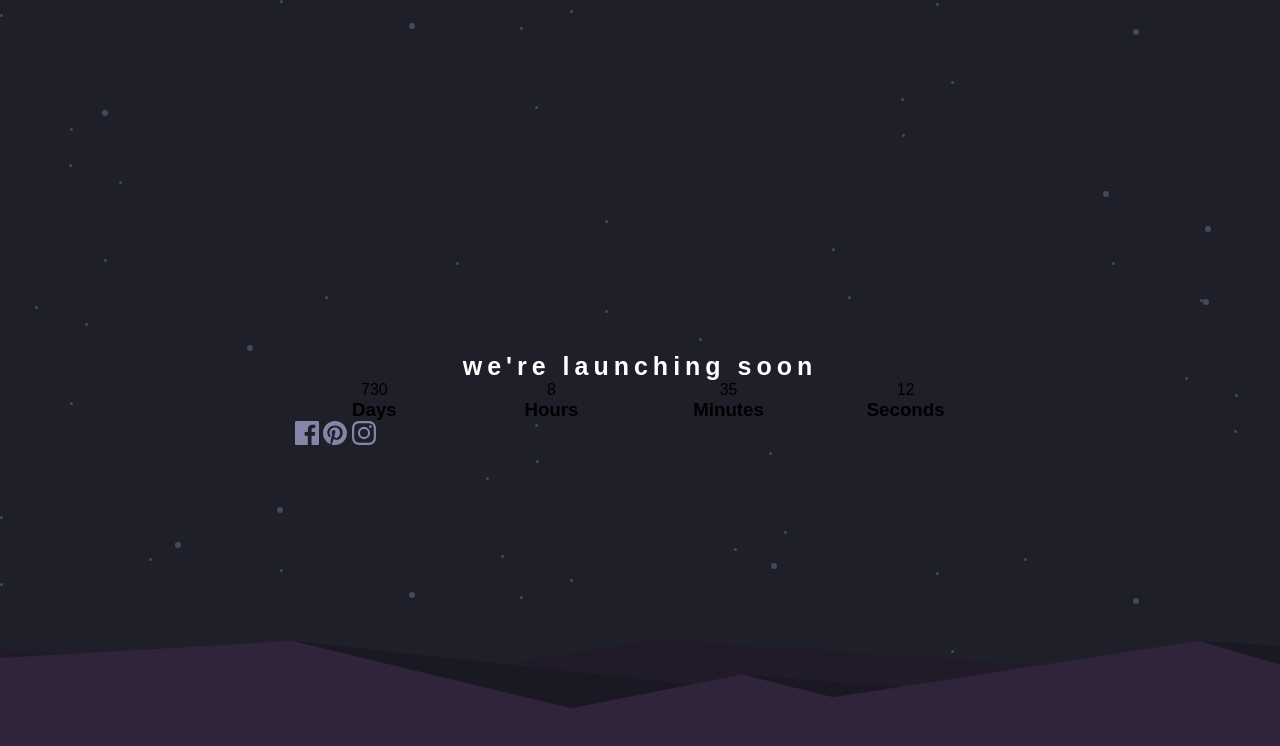
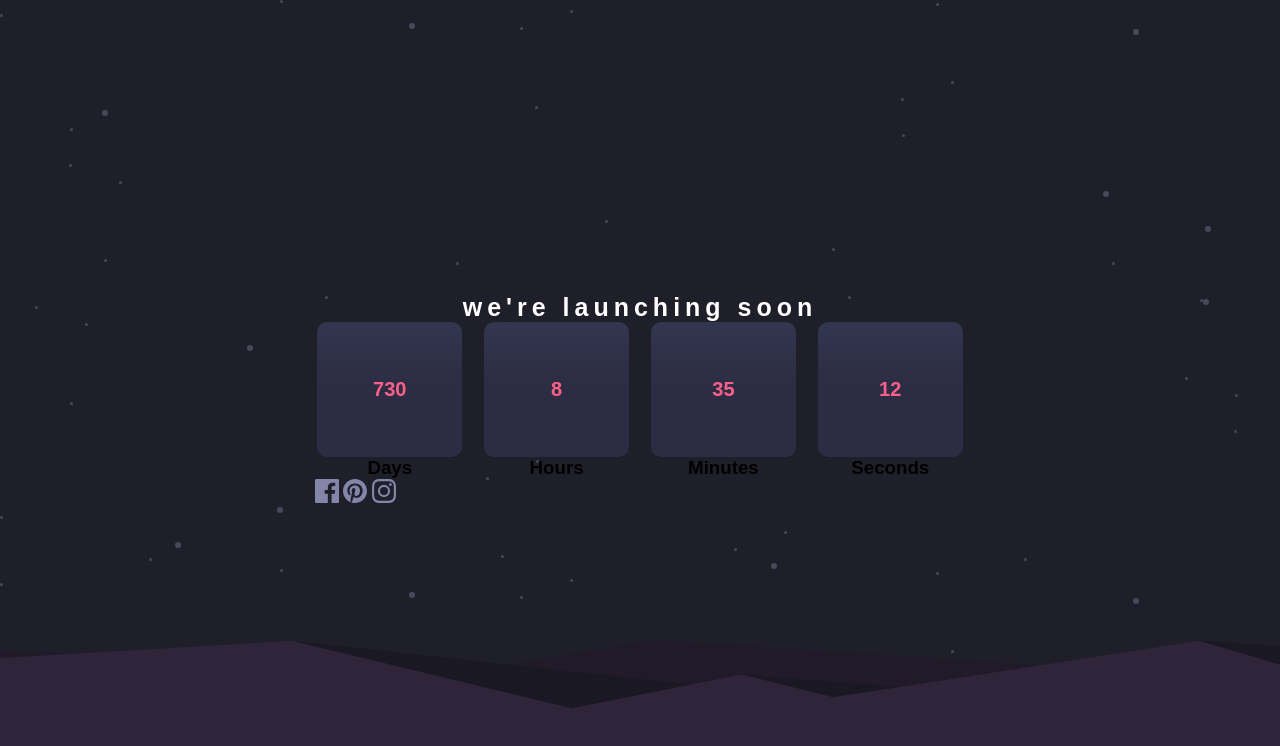
Before and after one commit to Marcraphael12/Launch-countdown-timer, a React (Create React App) app: page / in a window 1280 px wide. Shown: the top 746 px of the page. Built offline with nearby package versions, Linux system fonts and the light colour scheme.

Commit message:
App: add style for countdow/modify clock width

```diff
--- a/src/App.scss
+++ b/src/App.scss
@@ -39,9 +39,10 @@ body {
       background-position: bottom right;
 
       .clock-container {
-        width: 90%;
+        width: 100%;
         max-width: 690px;
         height: auto;
+        padding: 20px;
 
         >h2 {
           width: 100%;
@@ -65,6 +66,23 @@ body {
             flex-direction: column;
             justify-content: space-between;
             align-items: center;
+
+            >p {
+              min-width: 75px;
+              width: 100%;
+              max-width: 145px;
+              min-height: 64px;
+              height: calc(100vw - 340px);
+              max-height: 135px;
+              color: $Soft-red;
+              font-size: 20px;
+              font-weight: 700;
+              display: flex;
+              justify-content: center;
+              align-items: center;
+              background: linear-gradient(0deg, #2c2c44ff 50%, #32364eff 100%);
+              border-radius: 10px;
+            }
           }
         }
       }
```
